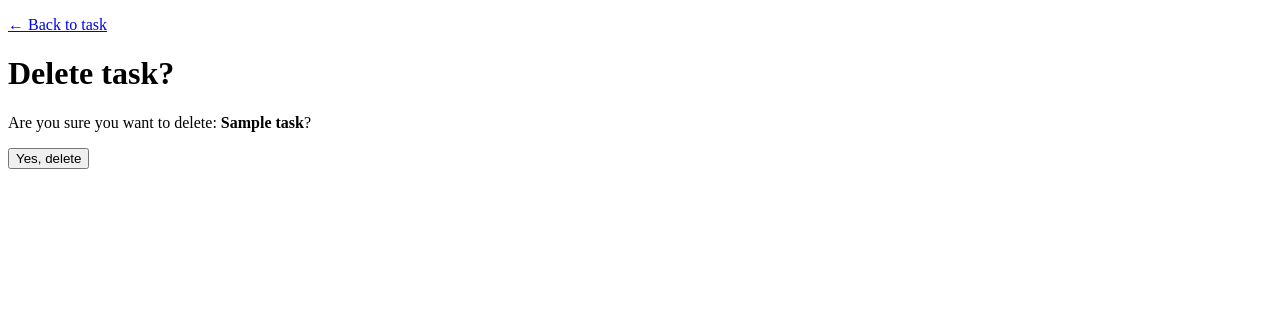
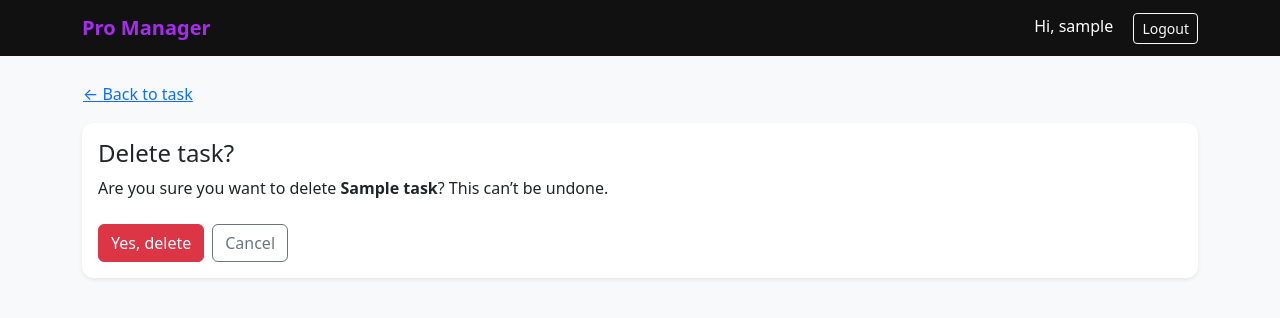
Before and after one commit to ch-4rl/pro-manager, a Django app: page /tasks/1/delete/ in a window 1280 px wide. Shown: the top 318 px of the page. Run offline with Django 5.2, Linux system fonts and the light colour scheme; a user stored in the database is signed in; tables that the repository leaves empty hold one stand-in row (values such as "Sample post").

Commit message:
Apply base theme to edit and delete task pages

```diff
--- a/templates/tasks/delete_task_confirm.html
+++ b/templates/tasks/delete_task_confirm.html
@@ -1,17 +1,24 @@
-<!DOCTYPE html>
-<html>
-<head>
-  <title>Delete Task</title>
-</head>
-<body>
-  <p><a href="{% url 'task_detail' task.id %}">← Back to task</a></p>
+{% extends "base.html" %}
+{% block title %}Delete Task{% endblock %}
 
-  <h1>Delete task?</h1>
-  <p>Are you sure you want to delete: <strong>{{ task.title }}</strong>?</p>
+{% block content %}
+  <div class="mb-3">
+    <a class="btn btn-link p-0" href="{% url 'task_detail' task.id %}">← Back to task</a>
+  </div>
 
-  <form method="post" action="{% url 'delete_task' task.id %}">
-    {% csrf_token %}
-    <button type="submit">Yes, delete</button>
-  </form>
-</body>
-</html>
+  <div class="card shadow-sm border-0">
+    <div class="card-body">
+      <h1 class="h4 mb-2">Delete task?</h1>
+      <p class="mb-4">
+        Are you sure you want to delete <strong>{{ task.title }}</strong>?
+        This can’t be undone.
+      </p>
+
+      <form method="post" action="{% url 'delete_task' task.id %}" class="d-flex gap-2">
+        {% csrf_token %}
+        <button class="btn btn-danger" type="submit">Yes, delete</button>
+        <a class="btn btn-outline-secondary" href="{% url 'task_detail' task.id %}">Cancel</a>
+      </form>
+    </div>
+  </div>
+{% endblock %}
```
Also changed, not shown: templates/tasks/edit_task.html (+22 -15 lines).
